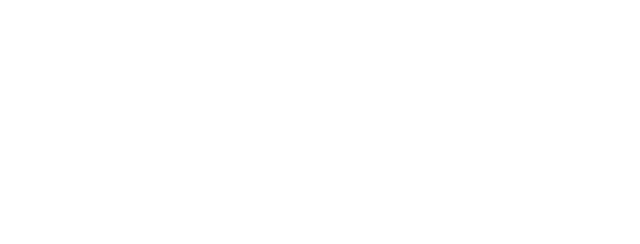
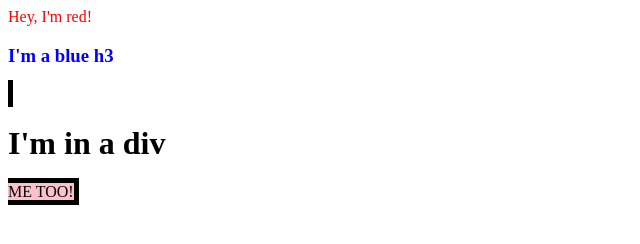
Before and after one commit to preto-phil/JS-practice, a plain HTML site: page DOM/prac1.html in a window 1280 px wide. Shown: the whole page, without its empty margins (0-640 px from the left). Drawn offline with Linux system fonts and the light colour scheme.

Commit message:
Prac1 Completed

```diff
--- a/DOM/prac1.html
+++ b/DOM/prac1.html
@@ -4,9 +4,10 @@
     <meta charset="UTF-8">
     <meta http-equiv="X-UA-Compatible" content="IE=edge">
     <meta name="viewport" content="width=device-width, initial-scale=1.0">
-    <title>Document</title>
+    <title>Practice 1</title>
 </head>
 <body>
-
+    <div id="container"></div>
+    <script src="./prac1.js"></script>
 </body>
 </html>
--- a/DOM/prac1.js
+++ b/DOM/prac1.js
@@ -1 +1,76 @@
 ///// Let's go!
+
+
+//// create <p>
+
+const para1 = document.createElement('p1');
+
+// Add text - "Hey, I'm red!"
+
+para1.textContent = "Hey, I'm red!";
+
+// Add style - color = red
+
+para1.style.color = 'red';
+
+// Append
+
+container.appendChild(para1);
+
+
+
+//// create h3
+
+const heading3 = document.createElement('h3');
+
+// Add text - "I'm a blue h3"
+
+heading3.textContent = "I'm a blue h3";
+
+// Add style - color = blue
+
+heading3.style.color = 'blue';
+
+// Append
+
+container.appendChild(heading3);
+
+
+
+//// Create div
+
+const div1 = document.createElement('divvy');
+
+// Style - black border + pink background
+
+div1.style.cssText = 'border-style: solid; border-width: 5px; border-color: black; background-color: pink';
+
+
+//// Create child
+
+// h1 - "I'm in a div"
+
+const heading1 = document.createElement('h1');
+
+heading1.textContent = "I'm in a div";
+
+// Append heading1 to div1
+
+div1.appendChild(heading1);
+
+
+// p - "ME TOO!"
+
+const para2 = document.createElement('p2');
+
+para2.textContent = "ME TOO!";
+
+// Append para2 to div1
+
+div1.appendChild(para2);
+
+
+
+// Append div1 to container
+
+container.appendChild(div1);
```
